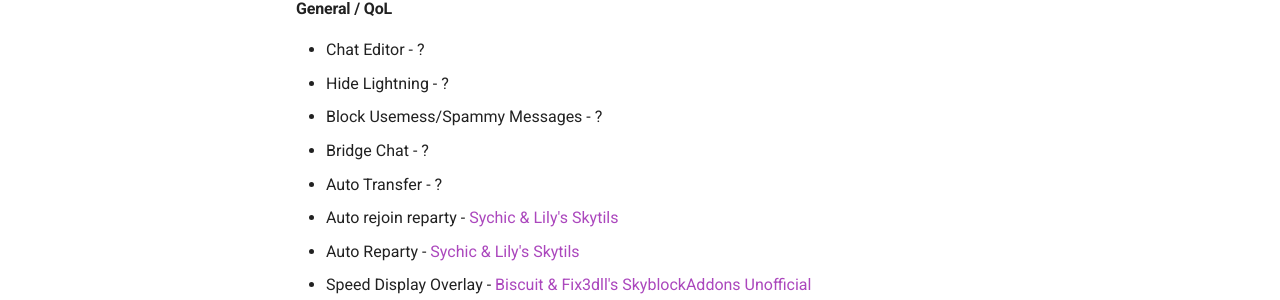
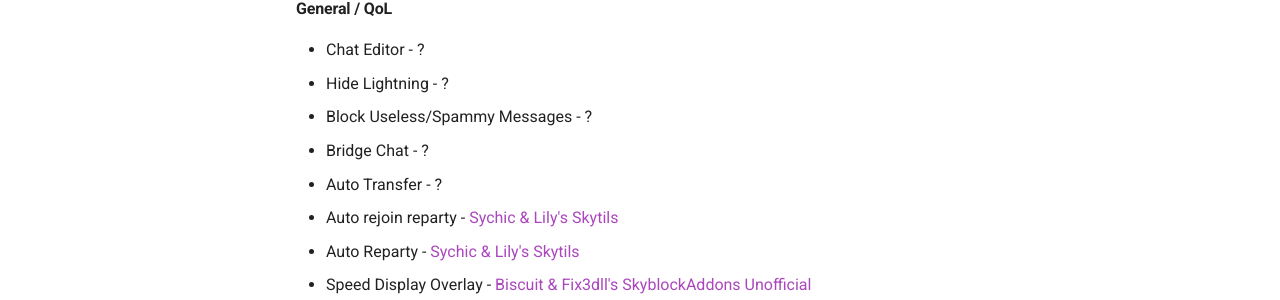
Before and after one commit to MicrocontrollersDev/Alternatives, an MkDocs documentation site: the page built from docs/1.8.9/chattriggers.md, in a window 1280 px wide and 900 px high, scrolled down 1718 px. Shown: the part 153-453 px from the top of the window. Built offline with MkDocs 1.6.1 and Material for MkDocs 9.7.7, drawn with Linux system fonts in a browser that asks for light colours; comment, search, counter and statistics services are not loaded.

Commit message:
Update docs/1.8.9/chattriggers.md
Co-authored-by: MicrocontrollersDev <66657148+MicrocontrollersDev@users.noreply.github.com>

```diff
--- a/docs/1.8.9/chattriggers.md
+++ b/docs/1.8.9/chattriggers.md
@@ -63,7 +63,7 @@
 
 * Chat Editor - ?
 * Hide Lightning - ?
-* Block Usemess/Spammy Messages - ?
+* Block Useless/Spammy Messages - ?
 * Bridge Chat - ?
 * Auto Transfer - ?
 * Auto rejoin reparty - [Sychic & Lily's Skytils](https://github.com/Skytils/SkytilsMod/releases/latest)
```
